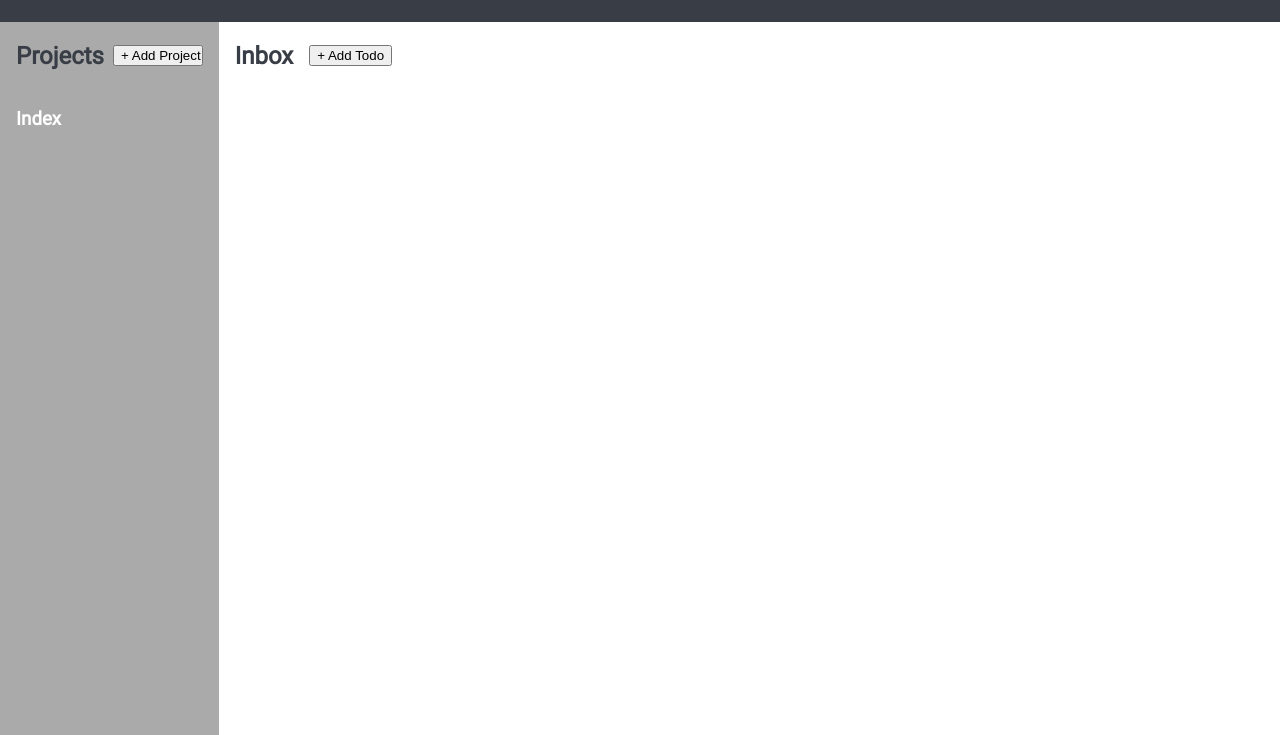
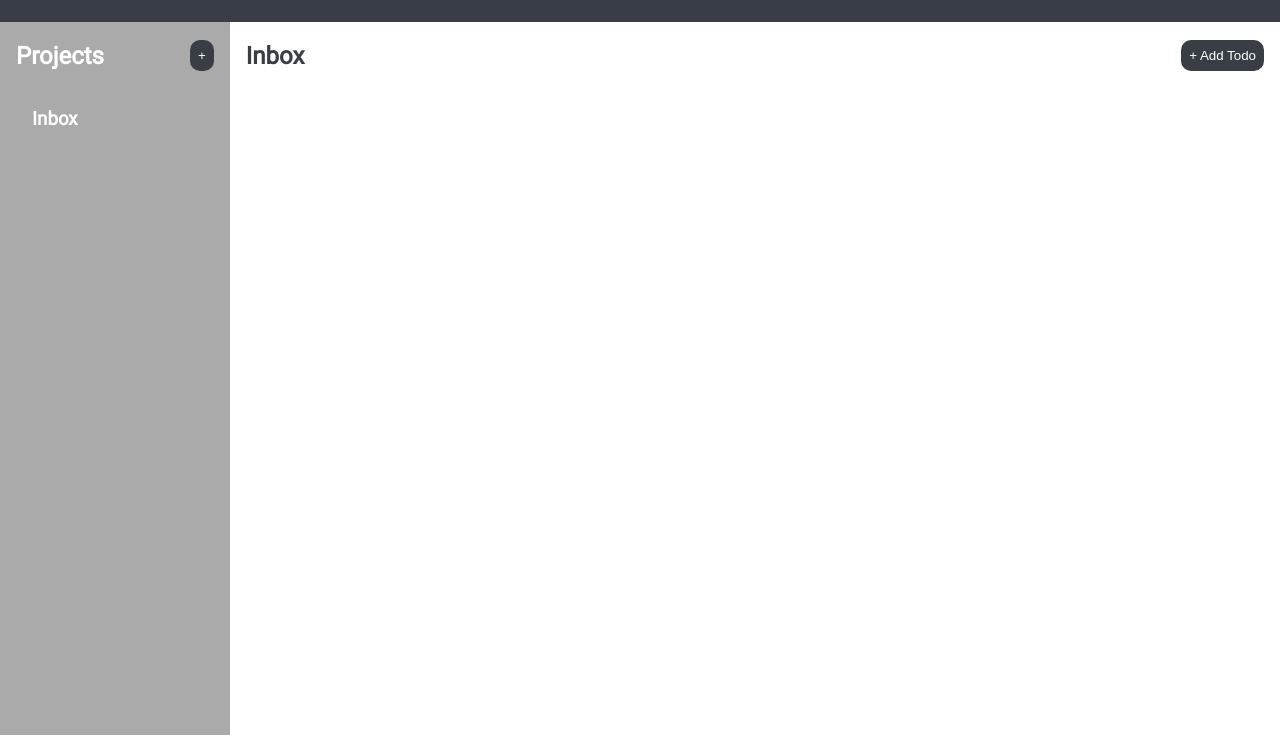
Before and after one commit to tyler1588/odin-todo, a website built with webpack: page dist/index.html in a window 1280 px wide. Shown: the part 65-800 px from the top of the page. Built offline with nearby package versions, Linux system fonts and the light colour scheme.

Commit message:
add functionality to change todo header to match name of selected project

```diff
--- a/src/createTodo.js
+++ b/src/createTodo.js
@@ -1,7 +1,8 @@
 class createTodo {
-    constructor(key, text) {
+    constructor(key, text, project) {
         this.key = key
         this.text = text;
+        this.project = project
     }
 }
 
--- a/src/displayProjects.js
+++ b/src/displayProjects.js
@@ -3,8 +3,6 @@ import deleteIcon from './assets/deleteIcon.svg'
 function displayProjects(){
     const container = document.querySelector('.container');
     let userProjects = JSON.parse(window.localStorage.getItem("userProjects"));
-
-    console.log(userProjects);
 
     const projectSection = document.createElement('div');
     projectSection.classList.add("projectSection");
@@ -19,16 +17,22 @@ function displayProjects(){
     projectHeadSection.appendChild(header);
 
     const button = document.createElement('button');
-    button.innerHTML = '+ Add Project';
+    button.innerHTML = '+';
     button.classList.add('open-project-modal');
     projectHeadSection.appendChild(button);
 
-    const inbox = document.createElement('h3');
-    inbox.innerHTML = 'Index';
-    projectSection.appendChild(inbox);
+    const project = document.createElement('div');
+    project.classList.add("project");
+    project.setAttribute('id', 0);
+    projectSection.appendChild(project);
+
+    const projectText = document.createElement('h3');
+    projectText.innerHTML = "Inbox";
+    project.appendChild(projectText);
+
 
     if (userProjects){
-        for (let i = 0; i < userProjects.length; i++){
+        for (let i = 1; i < userProjects.length; i++){
             const project = document.createElement('div');
             project.classList.add("project");
             project.setAttribute('id', userProjects[i].key);
--- a/src/displayTodo.js
+++ b/src/displayTodo.js
@@ -13,7 +13,8 @@ function displayTodo() {
     todoSection.appendChild(todoHeadSection);
 
     const header = document.createElement('h2');
-    header.innerHTML = 'Inbox';
+    header.classList.add("selectedProject");
+    header.innerHTML = "Inbox";
     todoHeadSection.appendChild(header);
 
     const button = document.createElement('button');
@@ -25,8 +26,11 @@ function displayTodo() {
     todoContainer.classList.add("todoContainer");
     todoSection.appendChild(todoContainer);
 
+    const selectedProject = document.querySelector('.selectedProject').innerHTML;
+
     if (userTodos){
         for (let i = 0; i < userTodos.length; i++){
+            if (userTodos[i].project == selectedProject){
                 const todo = document.createElement('div');
                 todo.classList.add("todo");
                 todo.setAttribute('id', userTodos[i].key);
@@ -40,6 +44,8 @@ function displayTodo() {
                 deleteButton.src = deleteIcon;
                 deleteButton.classList.add("deleteButton");
                 todo.appendChild(deleteButton);
+            }
+
 
         }
     }
--- a/src/index.js
+++ b/src/index.js
@@ -7,17 +7,21 @@ import deleteTodo from './deleteTodo';
 import displayProjects from './displayProjects';
 import projectModal from './projectModal';
 import submitProject from './submitProject';
+import selectProject from './selectProject';
 
 
 window.onload = function(){
     navbar();
     displayProjects();
+    selectProject();
     displayTodo();
     todoModal();
     projectModal();
     submitTodo();
     submitProject();
     deleteTodo();
+
+
 }
 
 
--- a/src/navbar.js
+++ b/src/navbar.js
@@ -9,7 +9,6 @@ function navbar(){
     title.innerHTML = 'Todo';
     navbar.appendChild(title);
 
-
 }
 
 export default navbar
--- a/src/projectArray.js
+++ b/src/projectArray.js
@@ -1,6 +1,10 @@
-let projectArray = [];
+import createProject from "./createProject";
+
+let projectArray = []
+
 if (JSON.parse(window.localStorage.getItem("userProjects")) != null){
     projectArray = JSON.parse(window.localStorage.getItem("userProjects"));
 }
 
+
 export default projectArray
--- /dev/null
+++ b/src/selectProject.js
@@ -0,0 +1,12 @@
+export default function selectProject(){
+    let selectedProject = document.getElementsByClassName("project")[0].firstChild.innerHTML;
+
+    document.body.addEventListener('click', function(event){
+        if (event.target.className === "project"){
+            selectedProject = event.target.firstChild.innerHTML;
+        }
+        document.querySelector('.selectedProject').innerHTML = selectedProject;
+    })
+
+
+}
--- a/src/styles.css
+++ b/src/styles.css
@@ -23,6 +23,20 @@ body {
     height: 100vh;
 }
 
+button {
+    background-color: var(--dark);
+    color: white;
+    border-radius: 10px;
+    border-style: none;
+    padding: 0.5rem;
+    transition: 0.3s;
+}
+
+button:hover {
+    background-color: #4168a7;
+    transition: 0.3s;
+}
+
 /* Navbar */
 .navbar {
     grid-column-start: 1;
@@ -42,10 +56,12 @@ body {
 
 /* Projects */
 .projectSection {
+    grid-column-start: 1;
+    grid-column-end: 10;
+    grid-row-start: 2;
+    grid-row-end: 100;
     padding-left: 1rem;
     padding-right: 1rem;
-    grid-row-start: 2;
-    grid-row-end: 100;
     background-color: var(--grey);
 }
 
@@ -56,7 +72,7 @@ body {
 }
 
 .projectHeadSection > h2 {
-    color: var(--dark);
+    color: white;
 }
 
 
@@ -67,18 +83,25 @@ body {
 .open-project-modal {
     height: fit-content;
     margin-right: 0;
-    padding-right: 0;
 }
 
-.project {
+.project, .projectSection > h3 {
     display: flex;
     align-items: center;
     justify-content: space-between;
+    border-radius: 10px;
+    transition: 0.3s;
+    padding-left: 1rem;
+}
+
+.project:hover, .projectSection > h3:hover {
+    background-color: grey;
+    transition: 0.3s;
 }
 
 /* Todos */
 .todoSection {
-    grid-column-start: 2;
+    grid-column-start: 10;
     grid-column-end: 100;
     grid-row-start: 2;
     grid-row-end: 100;
@@ -87,6 +110,8 @@ body {
 .todoHeadSection {
     display: flex;
     align-items: center;
+    justify-content: space-between;
+    padding-right: 1rem;
 }
 
 .todoHeadSection > h2 {
@@ -116,7 +141,7 @@ body {
     align-items: center;
 }
 
-.todo:hover {
+.todo:hover, button:hover, .project:hover {
     box-shadow: rgba(0, 0, 0, 0.4) 0px 2px 4px, rgba(0, 0, 0, 0.3) 0px 7px 13px -3px, rgba(0, 0, 0, 0.2) 0px -3px 0px inset;
     transition: 0.4s;
 }
--- a/src/submitProject.js
+++ b/src/submitProject.js
@@ -8,14 +8,15 @@ function submitProject() {
         const formdata = new FormData(form);
         const input = formdata.get('project');
 
-        let projectCounter = 0;
-        if (JSON.parse(window.localStorage.getItem("userProjects")) != null){
-            let currentCount = JSON.parse(window.localStorage.getItem("userProjects"));
+        let projectCounter = 1;
+        if (JSON.parse(window.localStorage.getItem("projectCounter")) != null){
+            projectCounter = JSON.parse(window.localStorage.getItem("projectCounter"));
             projectCounter = projectCounter + 1;
         }
 
         window.localStorage.setItem("projectCounter", JSON.stringify(projectCounter));
         let key = JSON.parse(window.localStorage.getItem("projectCounter"));
+
 
         const project = new createProject(key, input);
 
@@ -23,6 +24,7 @@ function submitProject() {
 
         window.localStorage.setItem("userProjects", JSON.stringify(projectArray));
 
+
     });
 };
 
--- a/src/submitTodo.js
+++ b/src/submitTodo.js
@@ -7,6 +7,7 @@ function submitTodo() {
     form.addEventListener('submit', () => {
         const formdata = new FormData(form);
         const input = formdata.get('todo');
+        const selectedProject = document.querySelector('.selectedProject').innerHTML;
 
         let todoCounter = 0;
         if (JSON.parse(window.localStorage.getItem("todoCounter")) != null){
@@ -17,7 +18,7 @@ function submitTodo() {
         window.localStorage.setItem("todoCounter", JSON.stringify(todoCounter));
         let key = JSON.parse(window.localStorage.getItem("todoCounter"));
 
-        const todo = new createTodo(key, input);
+        const todo = new createTodo(key, input, selectedProject);
 
         todoArray.push(todo);
 
```
Also changed, not shown: dist/bundle.js. Lines whose indentation alone changed are shown as unchanged.
